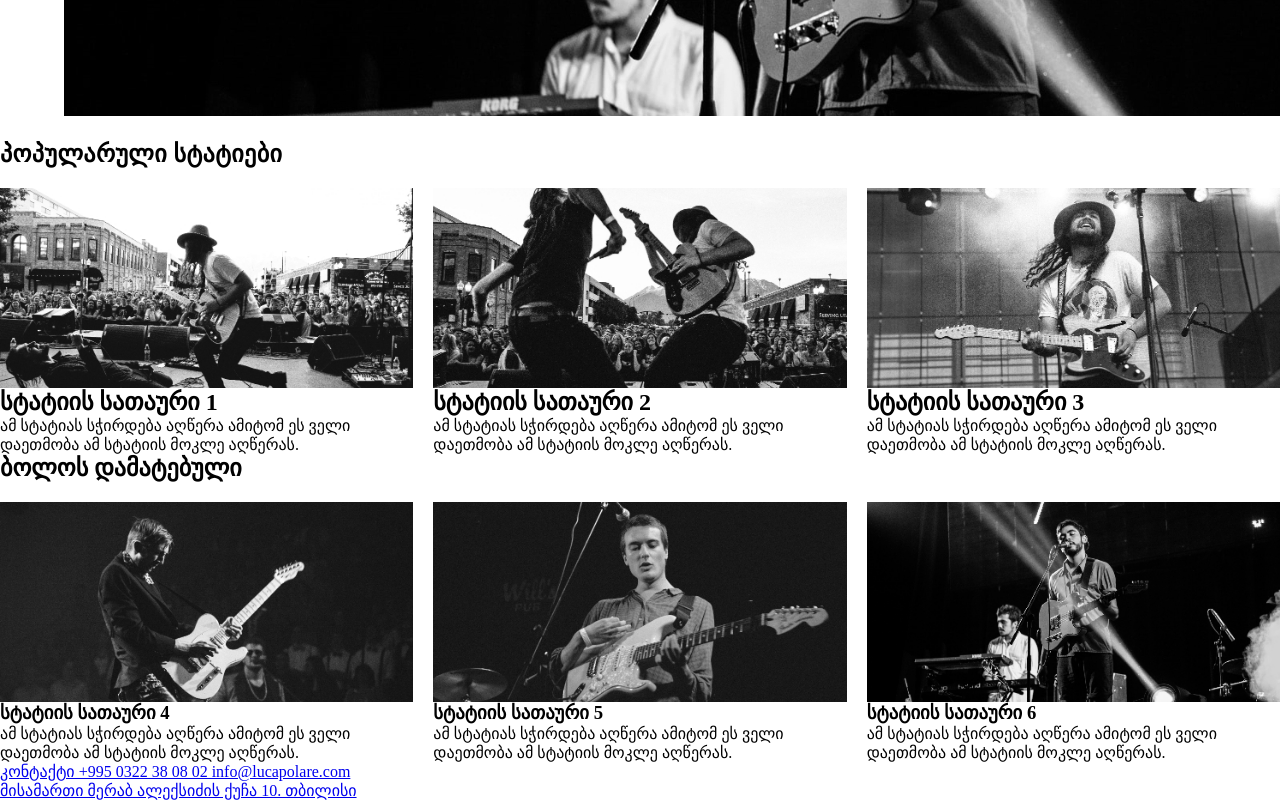
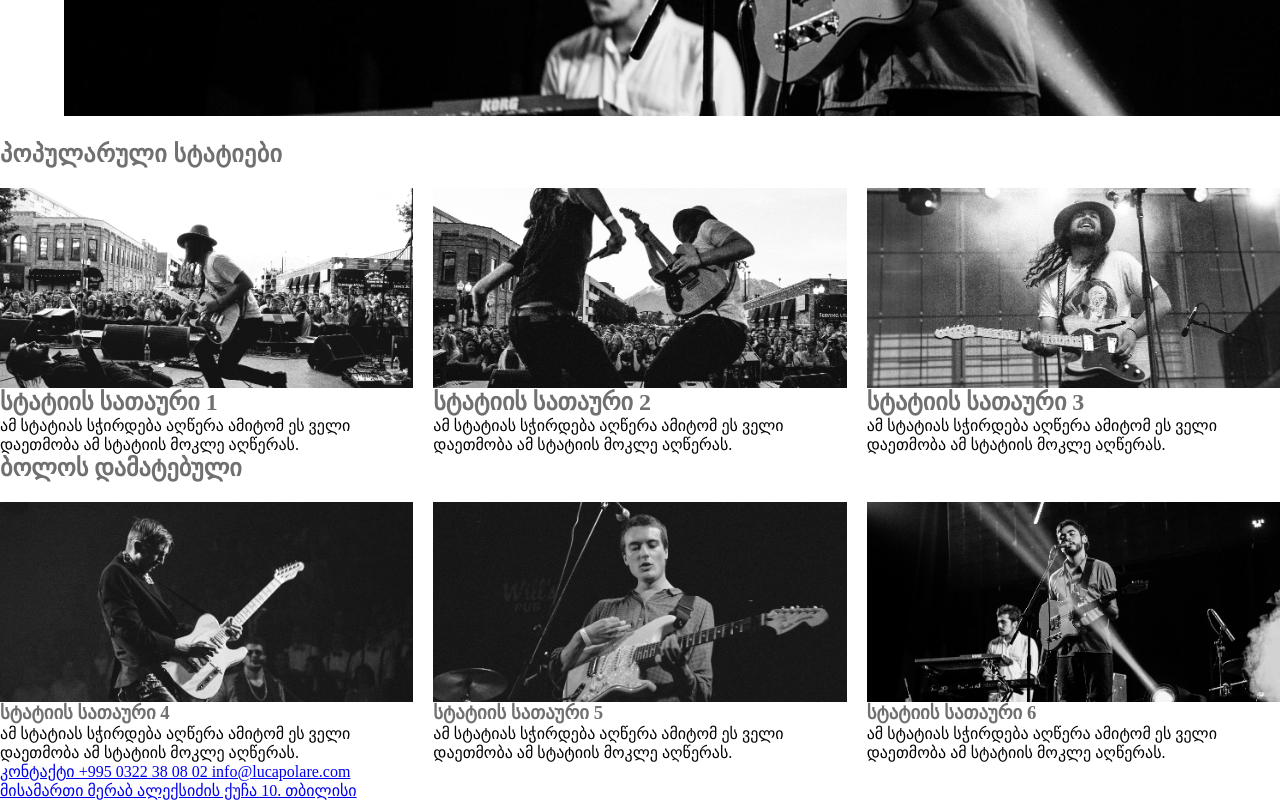
Before and after one commit to NinoAnania/NewRules, a plain HTML site: page index.html in a window 1280 px wide. Shown: the part 576-1376 px from the top of the page. Drawn offline with Linux system fonts and the light colour scheme.

```diff
--- a/src/css/style.css
+++ b/src/css/style.css
@@ -23,6 +23,7 @@
     margin: left 200px;
     margin-left 300px;
     text-align: left;
+    color: #707070;
 }
 
 ul{
@@ -62,6 +63,7 @@
     letter-spacing: 0.4px;
     size: 40px;
     margin-top: 20px;
+    color: #707070;
 }
 .containers{
     display: grid;
@@ -76,6 +78,14 @@
     object-fit: cover;
 }
 
+h2{
+    color: #707070;
+
+}
+
+h3{
+    color: #707070;
+}
 .news-2{
     width: 30%;
     margin-bottom: 20px;
```
